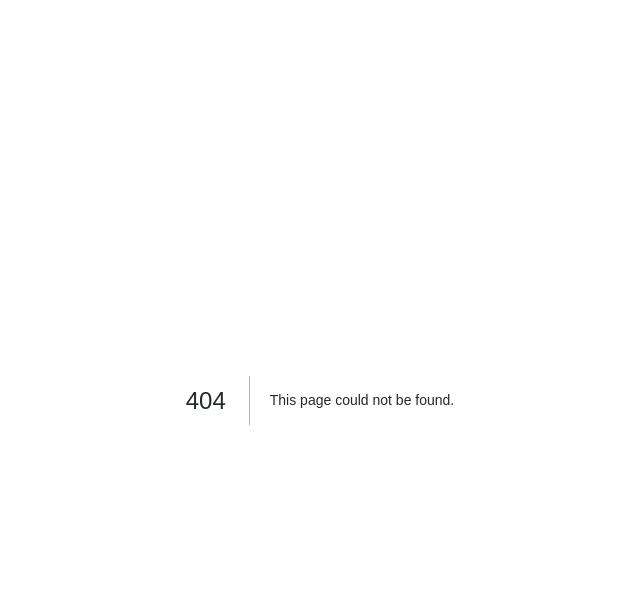
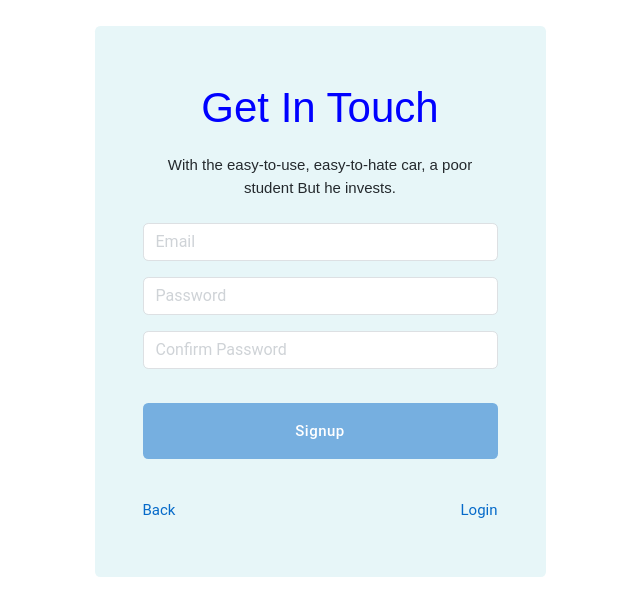
Before and after one commit to fardeen2636/reactjs-project, a Next.js app: page /signUp in a window 1280 px wide. Before the commit this address had no page. Shown: the top 616 px of the page, without its empty margins (320-960 px from the left). Built offline with nearby package versions, Linux system fonts and the light colour scheme.

Commit message:
Sign Page And Routing Done

```diff
--- /dev/null
+++ b/components/signUpPage/index.js
@@ -0,0 +1,125 @@
+import React, { useState } from 'react';
+import axios from 'axios';
+import { useRouter } from 'next/router';
+import styles from "./styles.module.css"
+
+function SignUpPage() {
+  const router = useRouter();
+
+  const [formData, setFormData] = useState({
+    fullName: '',
+    email: '',
+    password: '',
+    confirmPassword: '',
+  });
+
+  const handleInputChange = (e) => {
+    const { name, value } = e.target;
+    setFormData({
+      ...formData,
+      [name]: value,
+    });
+  };
+
+  const handleSubmit = async (e) => {
+    e.preventDefault();
+
+    try {
+      const response = await axios.post('https://reqres.in/api/register', {
+        email: formData.email,
+        password: formData.password,
+      });
+      router.replace("/userList");
+      console.log('Registration successful:', response.data);
+      /// You can handle the successful registration response here
+    } catch (error) {
+      console.error('Error during registration:', error.message);
+      ///You can handle the error here (display an error message, etc.)
+    }
+  };
+  return (
+    <section className="p-0">
+      <div className="container">
+        <div className="row d-flex justify-content-center">
+          <div className="col-lg-5 col-md-7 col-12 mt-4">
+            <form onSubmit={handleSubmit}>
+              <div
+                className={`${styles.contactFormWrapper} bg-info bg-opacity-10 p-md-5 p-2 pt-4 rounded`}
+              >
+                <div className="row my-2">
+                  <div className="col-12">
+                    <h2
+                      className={`${styles.contactFormHeading} text-center`}
+                    >
+                      Get In Touch
+                    </h2>
+                    <p
+                      className={`${styles.contactFormParagh} text-center text-dark`}
+                    >
+                      With the easy-to-use, easy-to-hate car,
+                      a poor student But he invests.
+                    </p>
+                  </div>
+                  <div className="col-12 my-2">
+                    <input
+                      type="email"
+                      className="form-control shadow-none"
+                      placeholder="Email"
+                      aria-label="Email"
+                      name="email"
+                      value={formData.email}
+                      onChange={handleInputChange}
+                      required
+                    />
+                  </div>
+                  <div className="col-12 my-2">
+                    <input
+                      type="password"
+                      className="form-control shadow-none"
+                      placeholder="Password"
+                      aria-label="password"
+                      name="password"
+                      value={formData.password}
+                      onChange={handleInputChange}
+                      required
+                    />
+                  </div>
+                  <div className="col-12 my-2">
+                    <input
+                      type="password"
+                      className="form-control shadow-none"
+                      placeholder="Confirm Password"
+                      aria-label="c-password"
+                      name="confirmPassword"
+                      value={formData.confirmPassword}
+                      onChange={handleInputChange}
+                      required
+                    />
+                  </div>
+                  <div className="col-12 mx-auto my-2 mt-4">
+                    <button
+                      className="btn w-100 py-3 bg-primary text-white bg-opacity-50"
+                      type="submit"
+                    >
+                      <i className="fa fa-lock"></i> Signup
+                    </button>
+                  </div>
+                  <div className="col-12 mt-4 d-flex justify-content-between">
+                    <a href="./index.html" className="text-primary">
+                      <i className="fa fa-arrow-left"></i> Back
+                    </a>
+                    <a href="./login.html" className="text-primary">
+                      Login <i className="fa fa-arrow-right"></i>
+                    </a>
+                  </div>
+                </div>
+              </div>
+            </form>
+          </div>
+        </div>
+      </div>
+    </section>
+  );
+
+}
+export default SignUpPage;
--- /dev/null
+++ b/components/signUpPage/styles.module.css
@@ -0,0 +1,42 @@
+.contactFormWrapper {
+  background-color: #282727;
+  position: relative;
+}
+
+.contactFormHeading {
+  color: #0000FF;
+  z-index: 10;
+  position: relative;
+  font-family: "Josefin Sans", sans-serif;
+  font-size: 42px;
+  font-weight: 400;
+  margin-bottom: 20px;
+}
+.contactFormParagh {
+  color: #fff;
+  font-family: "Josefin Sans", sans-serif;
+}
+.inputFormControl {
+  padding: 13px 20px;
+  background-color: #ffffff;
+}
+
+.btnContactFormBtn {
+  color: #fff;
+  padding: 12px 0;
+  font-size: 25px;
+  background: rgb(60, 44, 44);
+  background: linear-gradient(
+    127deg,
+    rgba(60, 44, 44, 1) 0%,
+    rgb(99, 96, 152) 100%
+  );
+  font-family: "Josefin Sans", sans-serif;
+}
+
+.contactFormImg {
+  right: 0;
+  position: absolute;
+  top: 0;
+  max-width: 150px;
+}
--- a/middleware.js
+++ b/middleware.js
@@ -4,7 +4,7 @@ import { NextResponse } from "next/server";
 
 export default function middleware(req) {
   const AUTH_NOT_ALLOWED_PATHS = ["/login", "/signup"];
-  const NO_AUTH_PATHS = ["/", "/home"];
+  const NO_AUTH_PATHS = ["/", "/home", "/signUp"]; // Add "/signup to No_Auth_paths "
 
   let loggedin = !!req.cookies.get("fardeen26");
   const { pathname } = req.nextUrl;
--- /dev/null
+++ b/pages/signUp/index.js
@@ -0,0 +1,7 @@
+import React from "react";
+import SignUpPage from "@/components/signUpPage";
+function SignUp() {
+  return <SignUpPage />;
+}
+
+export default SignUp;
```
